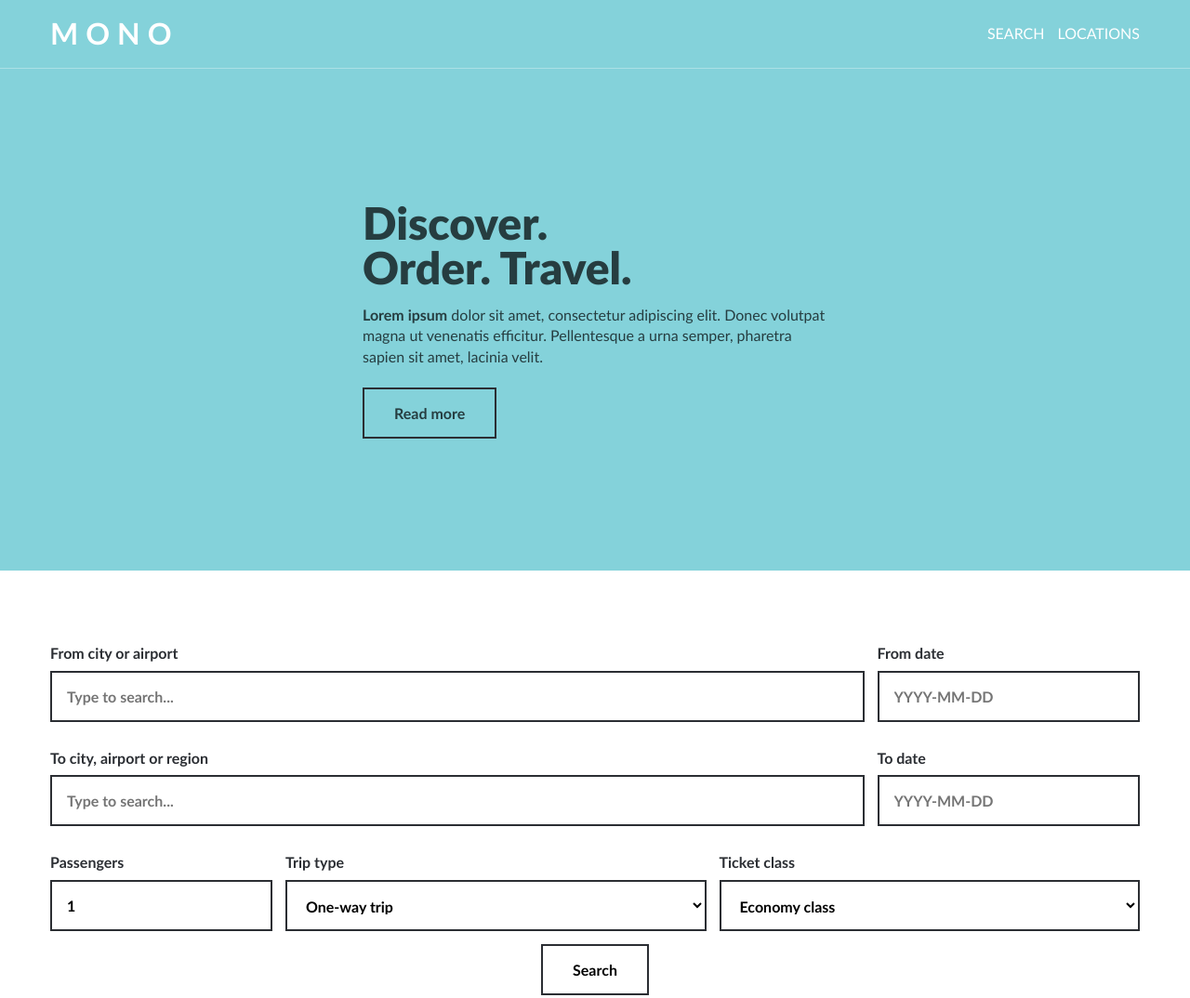
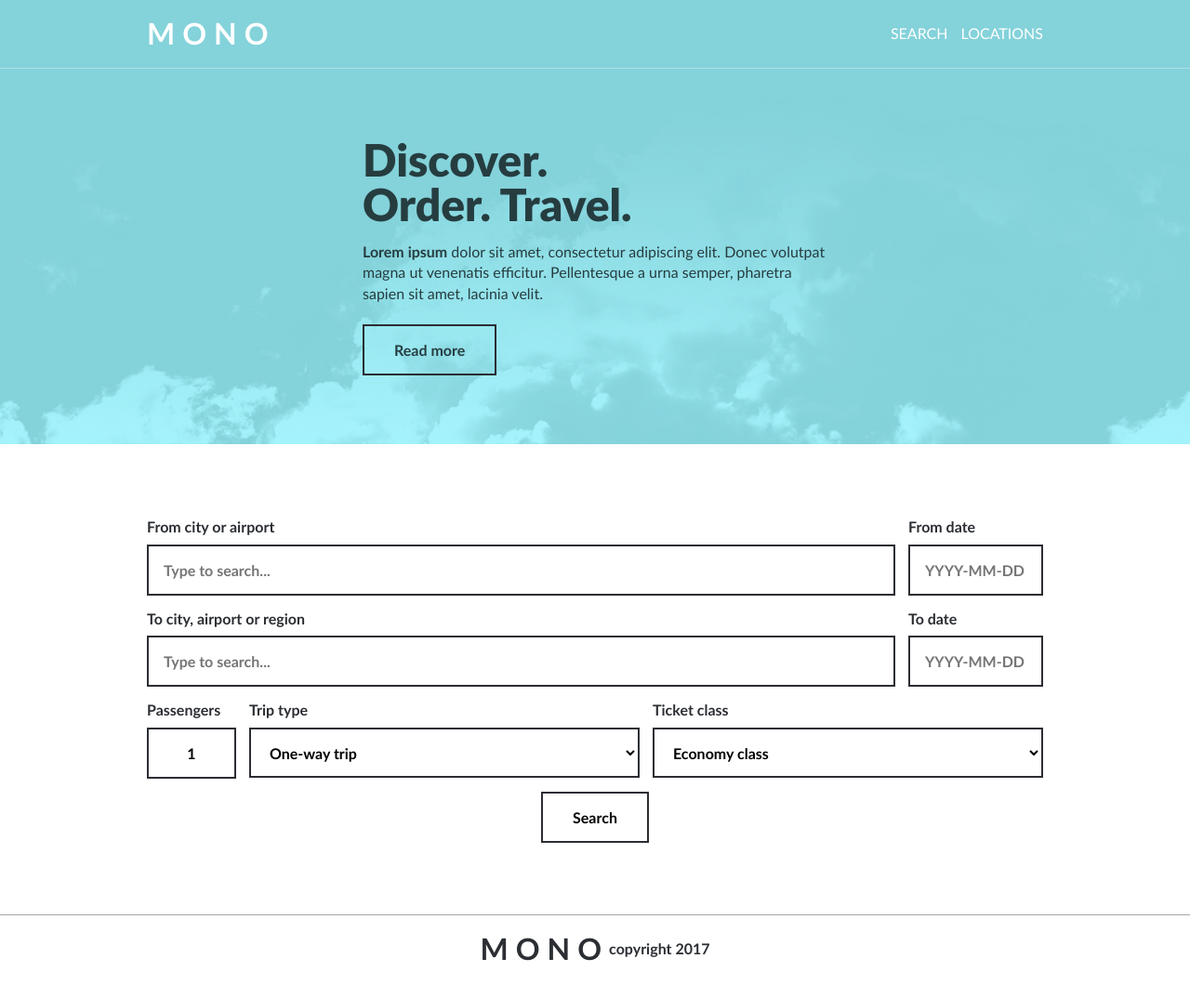
Before and after one commit to Rngzuz/Interface-Design-2, a website: page index.html in a window 1280 px wide. Shown: the top 1074 px of the page at 93% size. Drawn offline with Linux system fonts and the light colour scheme.

Commit message:
Heading background

```diff
--- a/index.html
+++ b/index.html
@@ -8,13 +8,104 @@
 </head>
 
 <body>
-    <header id="header" w3-include-html="partials/header.html">
+    <header id="header">
+        <nav id="navigation">
+            <div class="container">
+                <div class="row flex-items-center-small">
+                    <div class="col-small-grow">
+                        <a class="mono" onclick="go('partials/search.html')">MONO</a>
+                    </div>
+                    <div class="col-small-shrink">
+                        <a onclick="go('partials/search.html')">SEARCH</a>
+                    </div>
+                    <div class="col-small-shrink">
+                        <a onclick="go('partials/searchresult.html')">LOCATIONS</a>
+                    </div>
+                </div>
+            </div>
+        </nav>
+
+        <section id="banner">
+            <div class="container">
+                <div class="center-block max-500">
+                    <h1 class="h1-big">
+                        <div>Discover.</div>
+                        <div>Order. Travel.</div>
+                    </h1>
+                    <p><b>Lorem ipsum</b> dolor sit amet, consectetur adipiscing elit. Donec volutpat magna ut venenatis efficitur. Pellentesque a urna semper, pharetra sapien sit amet, lacinia velit.</p>
+                    <a class="button">Read more</a>
+                </div>
+            </div>
+        </section>
     </header>
 
-    <main id="main" w3-include-html="partials/search.html">
+    <main id="main">
+        <div class="container">
+            <div class="row flex-justify-end-small">
+                <div class="col-small-grow space-small">
+                    <label for="fromairport">From city or airport</label>
+                    <input id="fromairport" type="text" placeholder="Type to search...">
+                </div>
+
+                <div class="col-small-shrink space-small">
+                    <label for="fromdate">From date</label>
+                    <input id="fromdate" style="width:145px;" type="text" placeholder="YYYY-MM-DD">
+                </div>
+            </div>
+
+            <div class="row flex-justify-end-small">
+                <div class="col-small-grow space-small">
+                    <label for="toairport">To city, airport or region</label>
+                    <input id="toairport" type="text" placeholder="Type to search...">
+                </div>
+
+                <div class="col-small-shrink space-small">
+                    <label for="todate">To date</label>
+                    <input id="todate" style="width:145px;" type="text" placeholder="YYYY-MM-DD">
+                </div>
+            </div>
+
+            <div class="row">
+                <div class="col-small-shrink space-small">
+                    <label for="passengers">Passengers</label>
+                    <input style="width:96px;" id="passengers" class="text-center-small" type="text" minlength="1" maxlength="2" value="1">
+                </div>
+
+                <div class="col-small-grow space-small">
+                    <label for="trip">Trip type</label>
+                    <select id="trip">
+                <option>One-way trip</option>
+                <option>Return trip</option>
+            </select>
+                </div>
+
+                <div class="col-small-12 col-large-grow space-small">
+                    <label for="class">Ticket class</label>
+                    <select id="class">
+                <option>Economy class</option>
+                <option>Business class</option>
+                <option>First class</option>
+            </select>
+                </div>
+            </div>
+
+            <div class="row flex-justify-center-small">
+                <button class="button" type="button" onclick="go('partials/searchresult.html')">Search</button>
+            </div>
+        </div>
     </main>
 
-    <footer id="footer" w3-include-html="partials/footer.html">
+    <footer id="footer">
+        <section class="container">
+            <div class="row flex-justify-center-small flex-items-center-small">
+                <div class="col-shrink-small">
+                    <a class="mono" onclick="go('partials/search.html')">MONO</a>
+                </div>
+                <div class="col-shrink-small">
+                    <b>copyright 2017</b>
+                </div>
+            </div>
+        </section>
     </footer>
 
     <script src="js/w3data.js"></script>
--- a/style/form.scss
+++ b/style/form.scss
@@ -5,7 +5,7 @@
 select {
     display: block;
     width: 100%;
-    height: 55px;
+    //height: 55px;
     padding: $padding;
     outline: 0 none;
     border: 2px solid $textColor;
@@ -24,6 +24,11 @@
     &:focus::placeholder {
         color: $white;
     }
+}
+
+select {
+    padding-top: $padding - 1px;
+    padding-bottom: $padding - 2px;
 }
 
 label {
--- a/style/general.scss
+++ b/style/general.scss
@@ -34,11 +34,9 @@
 #banner {
     border-top: 1px solid lighten($teal, 10%);
     color: $contraTeal;
-    padding: ($padding * 4) 0;
-
-    @media (min-width: $breakpoint1) {
-        padding: ($padding * 8) 0;
-    }
+    padding: 60px 0;
+    background: url(img/clouds.png) center center no-repeat;
+    background-size: cover;
 }
 
 .mono {
--- a/style/variables.scss
+++ b/style/variables.scss
@@ -8,10 +8,10 @@
 $gutter: 7px;
 
 $breakpoint0: 320px;
-//$breakpoint1: 544px;
-$breakpoint1: 768px;
-$breakpoint2: 992px;
-$breakpoint3: 1200px;
+$breakpoint1: 544px;
+$breakpoint2: 768px;
+$breakpoint3: 992px;
+//$breakpoint3: 1200px;
 
 //Other
 $fontSize: 16px;
```
Also changed, not shown: img/clouds.jpg (added), img/clouds.png (added), style.css.
